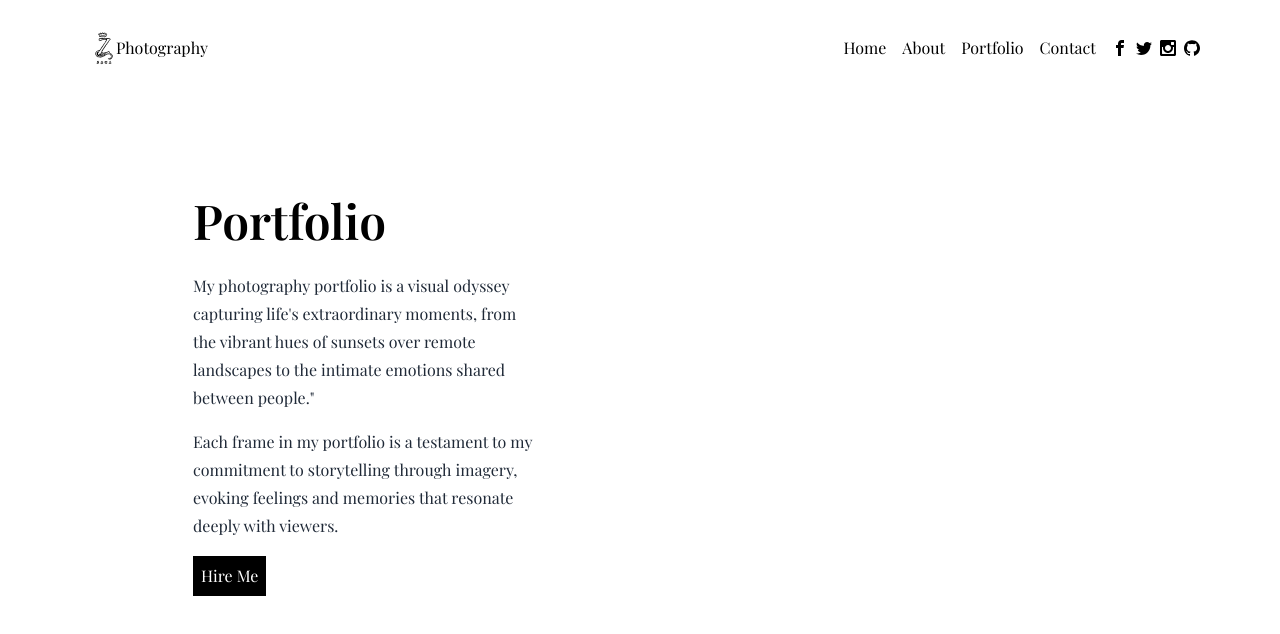
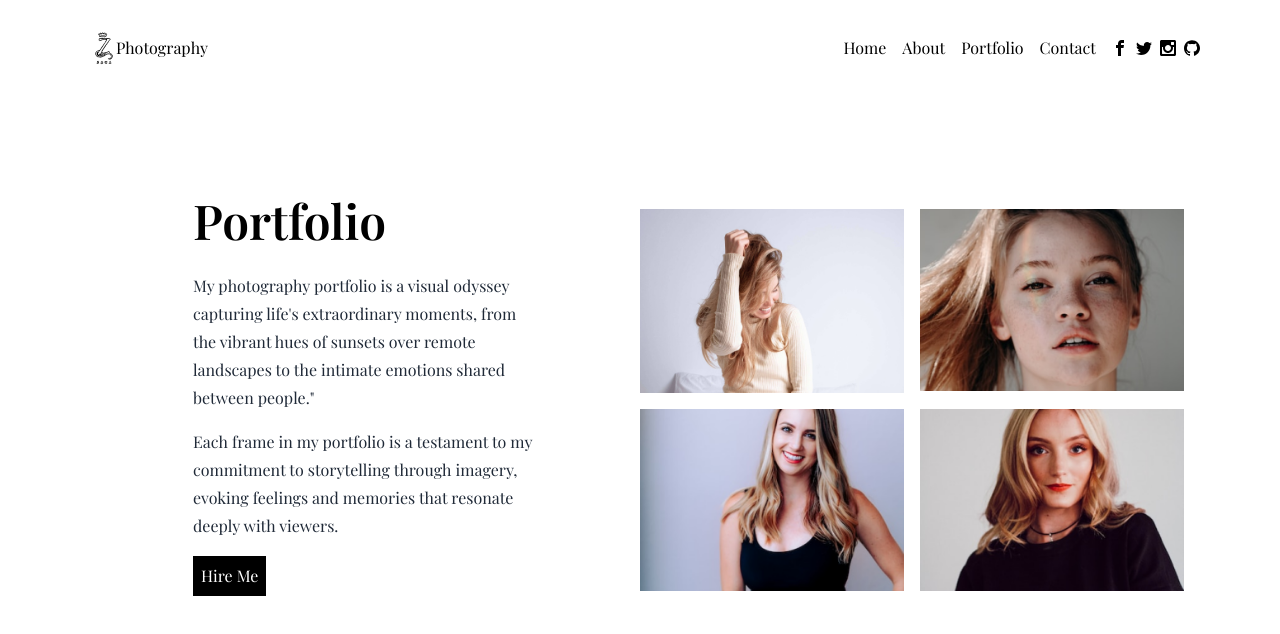
Before and after one commit to ThunderboltForEver/Photography, a Next.js app: page /portfolio in a window 1280 px wide. Shown: the top 634 px of the page. Built offline with nearby package versions, Linux system fonts and the light colour scheme; a web font is replaced by a local one.

Commit message:
Update page.tsx

```diff
--- a/app/(pages)/portfolio/page.tsx
+++ b/app/(pages)/portfolio/page.tsx
@@ -27,7 +27,11 @@ export default function Portfolio() {
         </Link>
       </div>
       <div className=" flex flex-wrap justify-center md:grid md:grid-cols-2 gap-4 ">
-
+        {images.map((image,key) => (
+          <div className="overflow-hidden w-full sm:w-[70%] md:w-full" key={key}>
+            <Image src={image} alt="" className="hover:scale-110 transition w-full" />
+          </div>
+        ))}
       </div>
     </section>
   );
```
